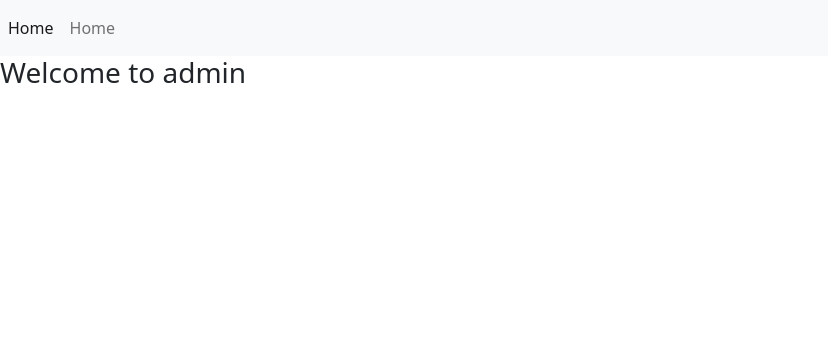
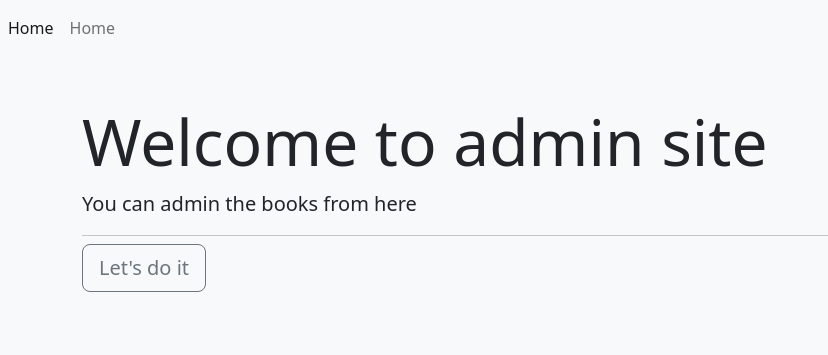
Before and after one commit to Evanderss/Website-with-Flask-and-MySQL, a Flask app: page /admin in a window 1280 px wide. Shown: the top 355 px of the page, without its empty margins (0-828 px from the left). Run offline with Flask 2, Linux system fonts and the light colour scheme.

Commit message:
Adding a new panel to admin

```diff
--- a/templates/admin/index.html
+++ b/templates/admin/index.html
@@ -1,5 +1,12 @@
 {% include "admin/header.html" %}
-    <main>
-        <h3>Welcome to admin</h3>
-    </main>
+<div class="p-5 bg-light">
+    <div class="container">
+        <h1 class="display-3">Welcome to admin site</h1>
+        <p class="lead">You can admin the books from here</p>
+        <hr class="my-2">
+        <p class="lead">
+            <a href="/books" role="buttom" class="btn btn-outline-secondary btn-lg">Let's do it</a>
+        </p>
+    </div>
+</div>
 {% include "admin/footer.html" %}
```
